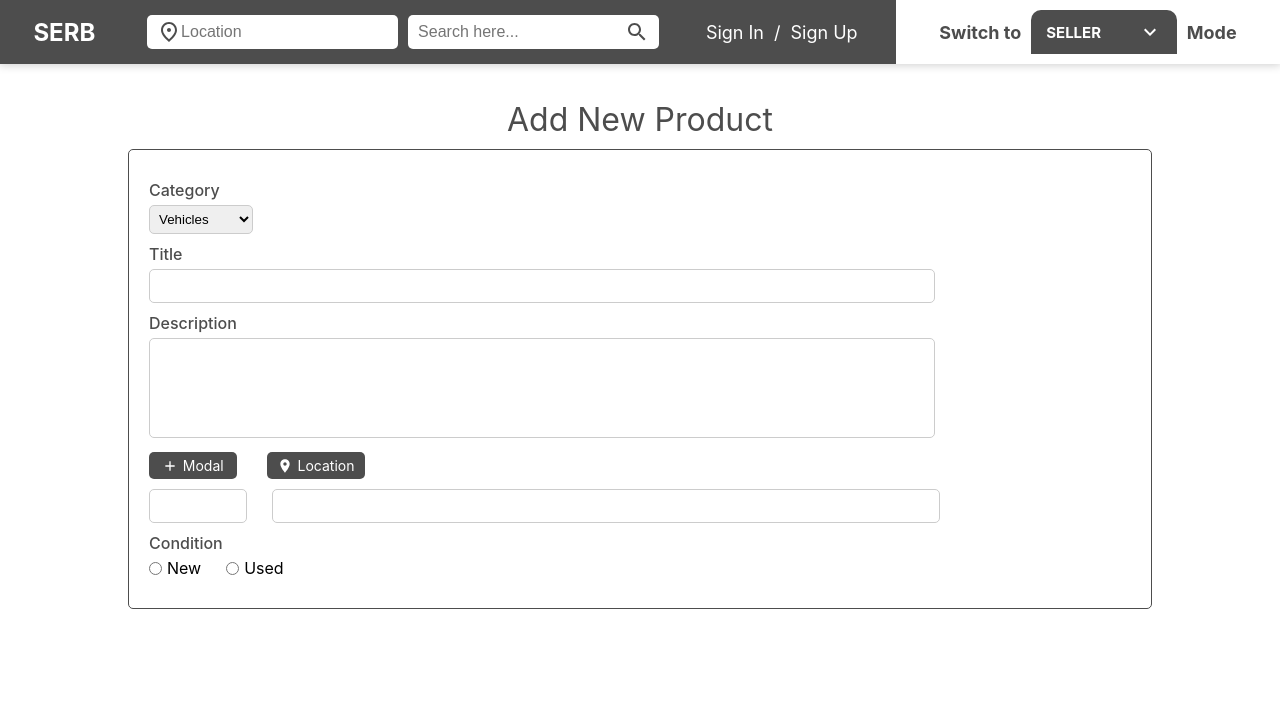
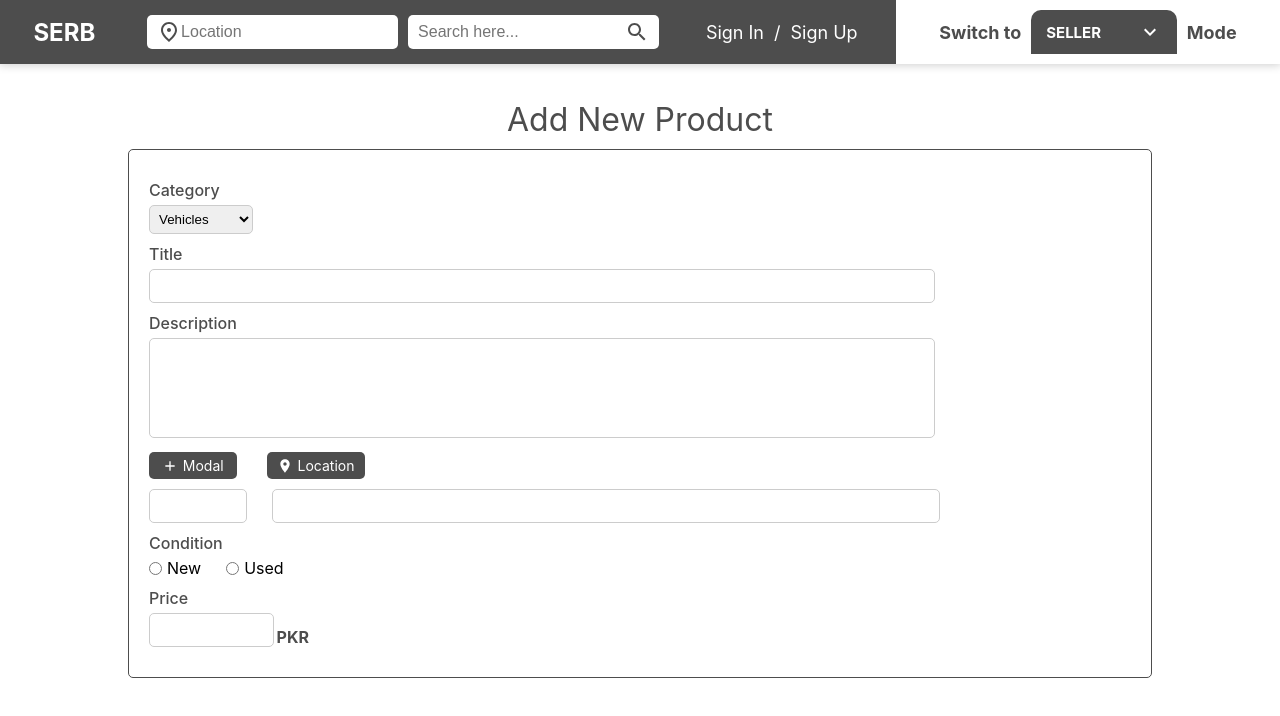
Before and after one commit to samiullah51/SERB, a React (Create React App) app: page / in a window 1280 px wide. Shown: the top 716 px of the page. Built offline with nearby package versions, Linux system fonts and the light colour scheme.

Commit message:
price sectin completed

```diff
--- a/src/components/ProductForm/ProductForm.css
+++ b/src/components/ProductForm/ProductForm.css
@@ -65,7 +65,20 @@ width: 25%;
     justify-content: flex-start;
     margin-right: 25px;
     cursor: pointer;
+
 }
 .input__conidtion label p{
     margin-left: 5px;
 }
+.price__input{
+    position: relative;
+    width:160px;
+}
+.single__input .pkr{
+position: absolute;
+right: 0;
+bottom: 0;
+font-weight: bold;
+color: var(--primary-color);
+user-select: none;
+}
--- a/src/components/ProductForm/ProductForm.js
+++ b/src/components/ProductForm/ProductForm.js
@@ -60,6 +60,12 @@ function ProductForm() {
           </label>
         </div>
       </div>
+      {/* Price Section */}
+      <div className="single__input price__input">
+        <p className="label">Price</p>
+        <input type="text" style={{ width: "125px" }} />
+        <p className="pkr">PKR</p>
+      </div>
     </div>
   );
 }
```
